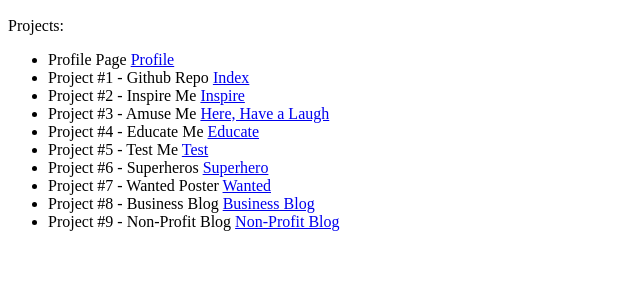
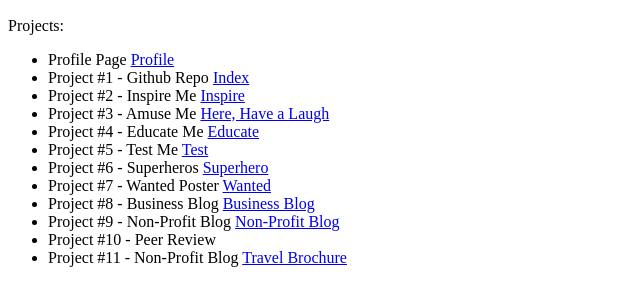
Before and after one commit to Ashley-Spickard/Ashley-Spickard.github.io, a plain HTML site: page bacs200/index.html in a window 1280 px wide. Shown: the part 288-594 px from the top of the page, without its empty margins (0-640 px from the left). Drawn offline with Linux system fonts and the light colour scheme.

Commit message:
Update index.html

```diff
--- a/bacs200/index.html
+++ b/bacs200/index.html
@@ -30,6 +30,8 @@
   <li> Project #7 - Wanted Poster <a href="https://ashley-spickard.github.io/bacs200/wanted.html">Wanted</a>
   <li> Project #8 - Business Blog <a href="https://ashley-spickard.github.io/bacs200/blog.html">Business Blog</a>
   <li> Project #9 - Non-Profit Blog <a href="https://ashley-spickard.github.io/bacs200/nonprofit.html">Non-Profit Blog</a>
+  <li> Project #10 - Peer Review
+  <li> Project #11 - Non-Profit Blog <a href="https://ashley-spickard.github.io/bacs200/travel/travel.html">Travel Brochure</a>
     </ul>
 </body>
 
```
